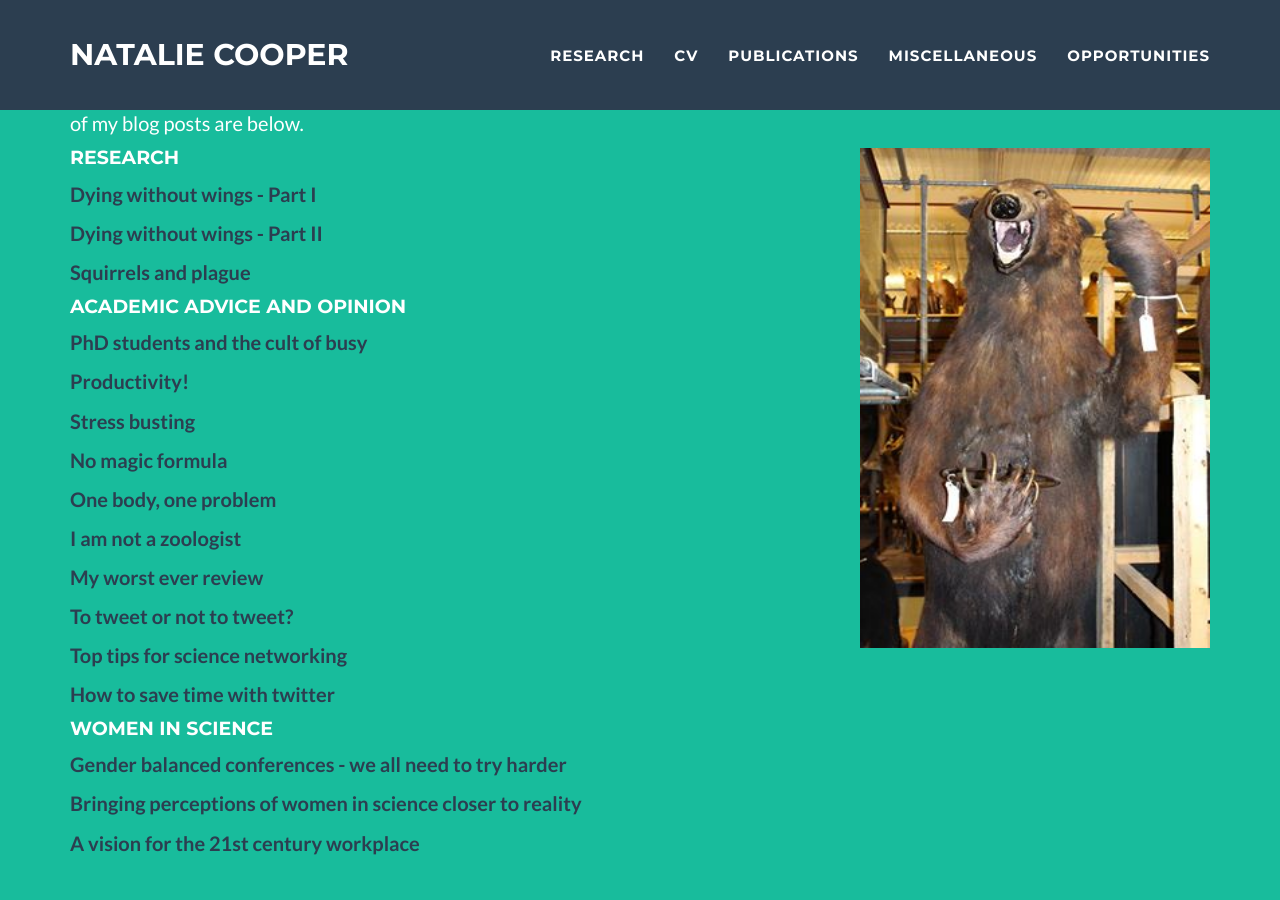
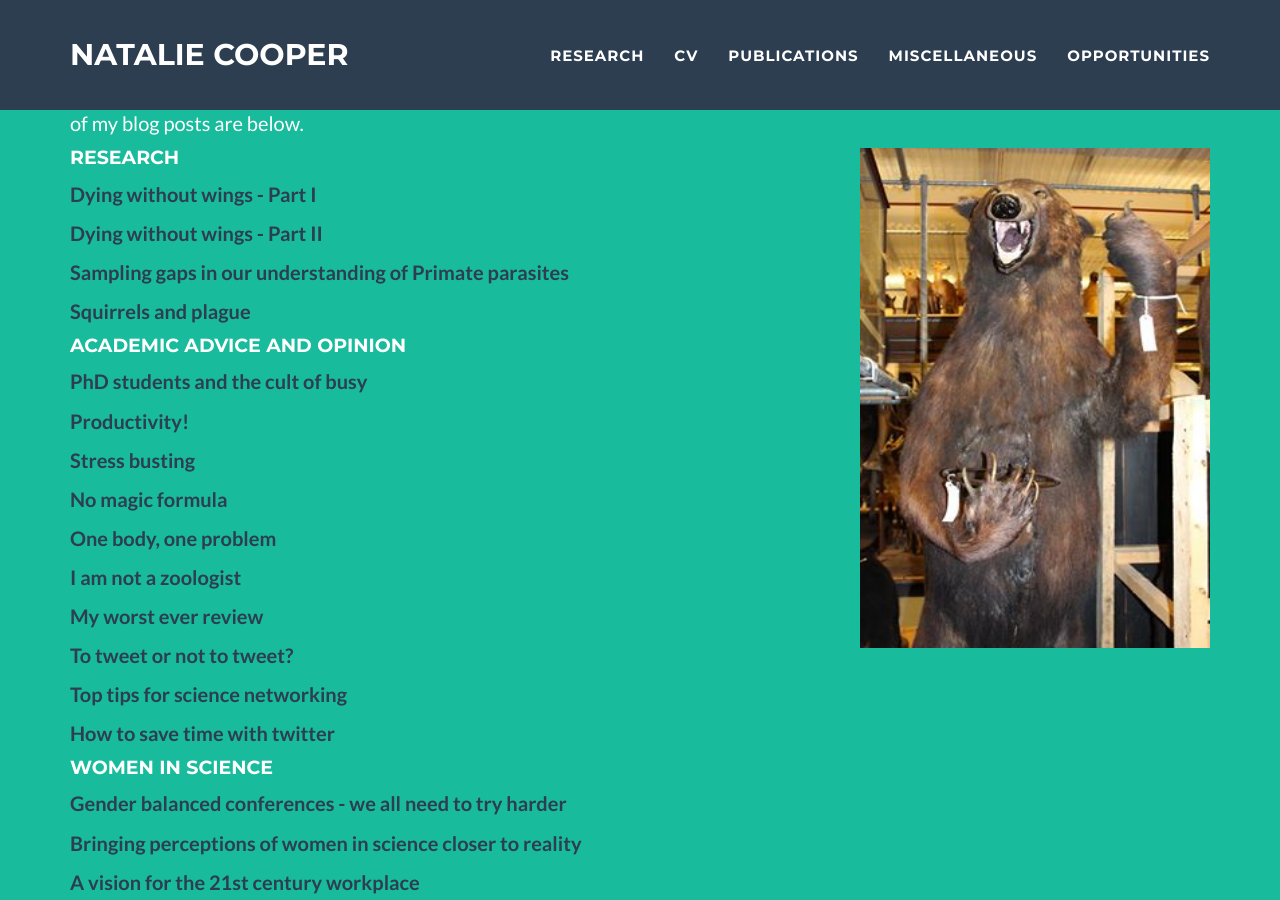
Before and after one commit to nhcooper123/nhcooper123.github.io, a Jekyll site: the page miscellaneous.html, which Jekyll copies as it is, in a window 1280 px wide and 900 px high, scrolled down 377 px. Built offline with Jekyll 4.4.1, drawn with Linux system fonts in a browser that asks for light colours.

Commit message:
Add sampling gaps blog post

```diff
--- a/miscellaneous.html
+++ b/miscellaneous.html
@@ -132,6 +132,8 @@
 
     <p><a href="http://www.ecoevoblog.com/2014/04/28/dying-without-wings-part-ii/"><strong><font color="2c3e50">Dying without wings - Part II</font></strong></a></p>
 
+    <p><a href="http://www.ecoevoblog.com/2013/02/20/sampling-gaps-in-our-understanding-of-primate-parasites/"><strong><font color = "2c3e50">Sampling gaps in our understanding of Primate parasites</font></strong></a></p>
+
     <p><a href="http://www.ecoevoblog.com/2013/11/22/squirrel-plague-or-dont-hug-a-dead-squirrel/"><strong><font color="2c3e50">Squirrels and plague</font></strong></a></p>
 
   <h4> Academic advice and opinion </h4>
```
